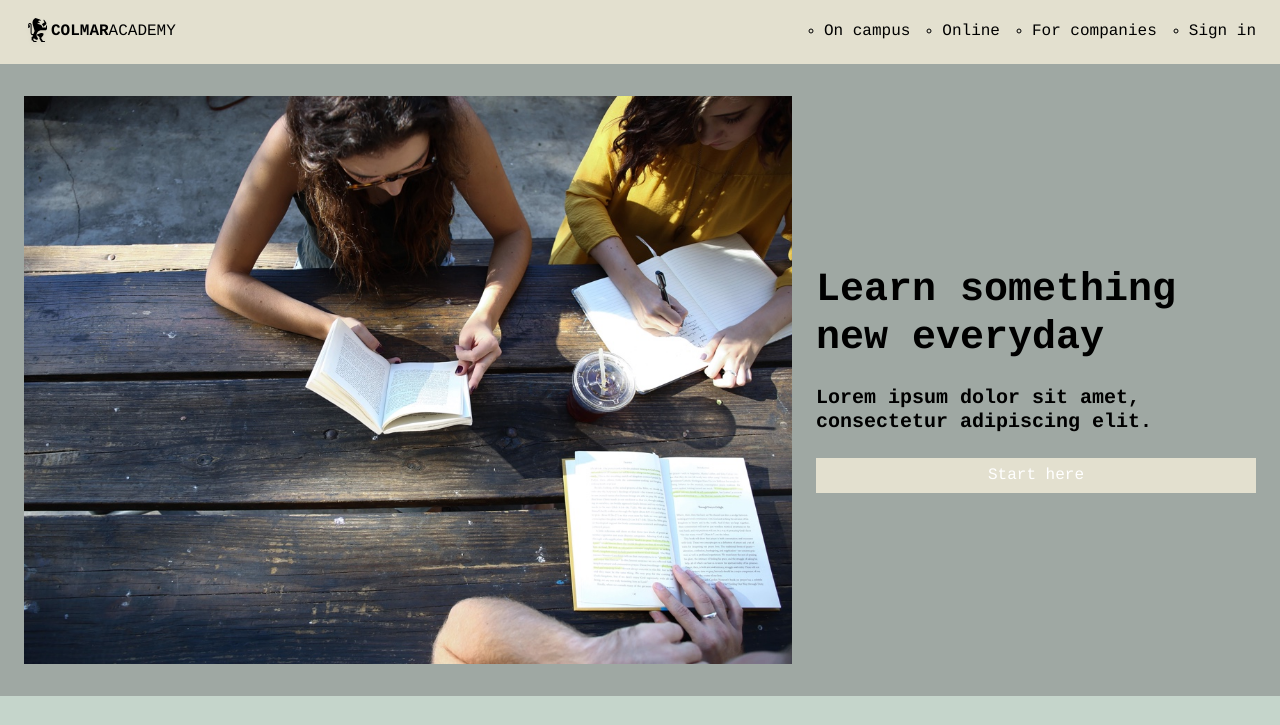
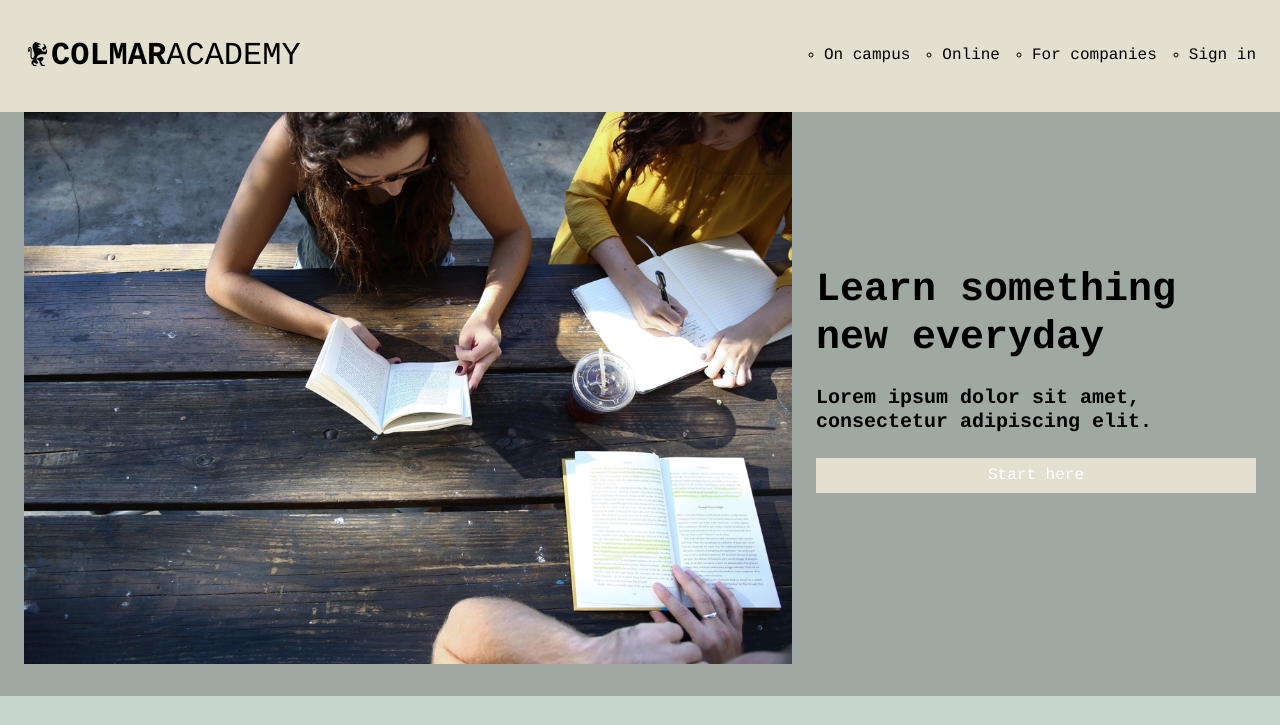
Before and after one commit to lynnke22/COLMAR-A, a plain HTML site: page index.html in a window 1280 px wide. Shown: the top 725 px of the page. Drawn offline with Linux system fonts and the light colour scheme.

Commit message:
Header Size Fix

```diff
--- a/CSS/style.css
+++ b/CSS/style.css
@@ -9,10 +9,12 @@ body {
 
 .bold {
   font-weight: bold;
+  font-size: 2rem;
 }
 
 .black {
   color: black;
+  font-size: 2rem;
 }
 
 /* DIFFERENT FONT SIZES */
@@ -48,7 +50,7 @@ header .desktop {
   height: 4rem;
   justify-content: space-between;
   align-items: center;
-  padding: 0 1.5rem;
+  padding: 1.5rem;
 }
 
 header .desktop .logo {
@@ -56,8 +58,9 @@ header .desktop .logo {
   display: flex;
   align-content: center;
   align-items: center;
+  justify-items: center;
   justify-content: center;
-  justify-items: center;
+
 }
 
 header .desktop ul {
```
